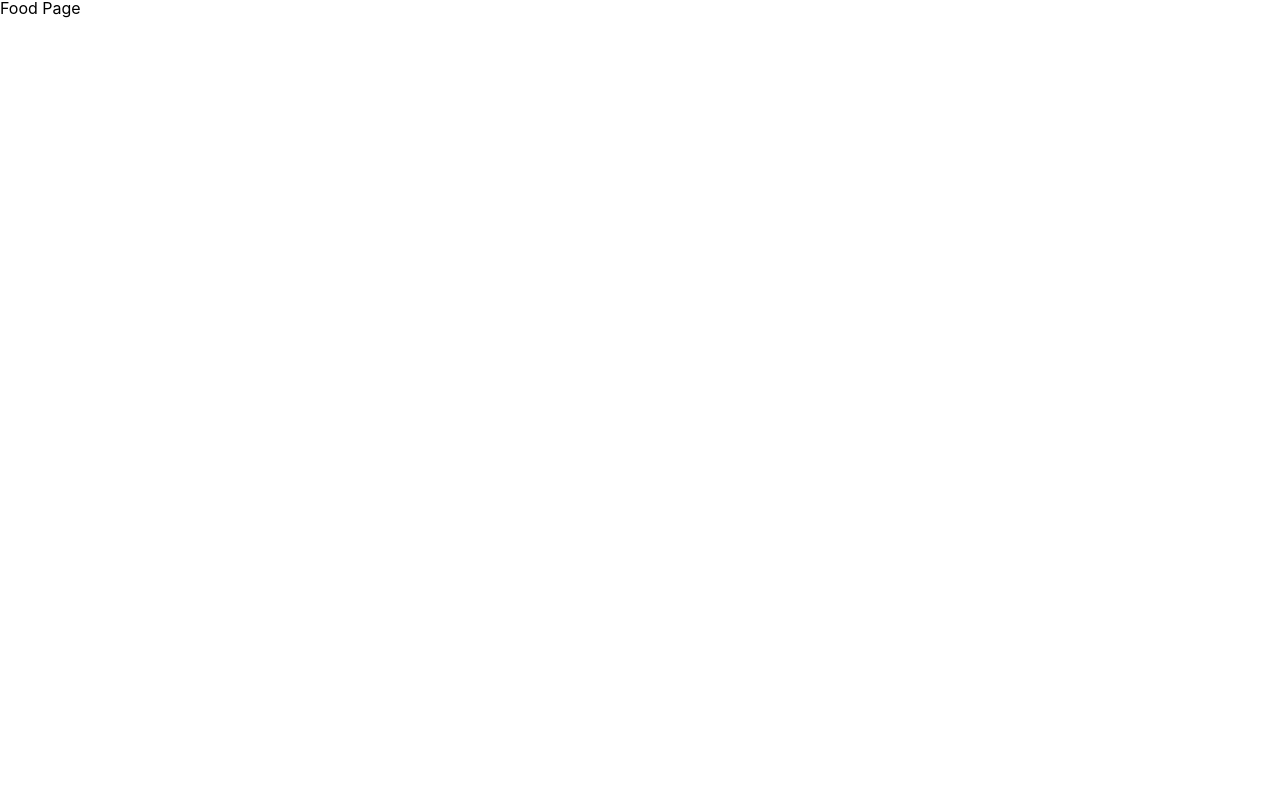
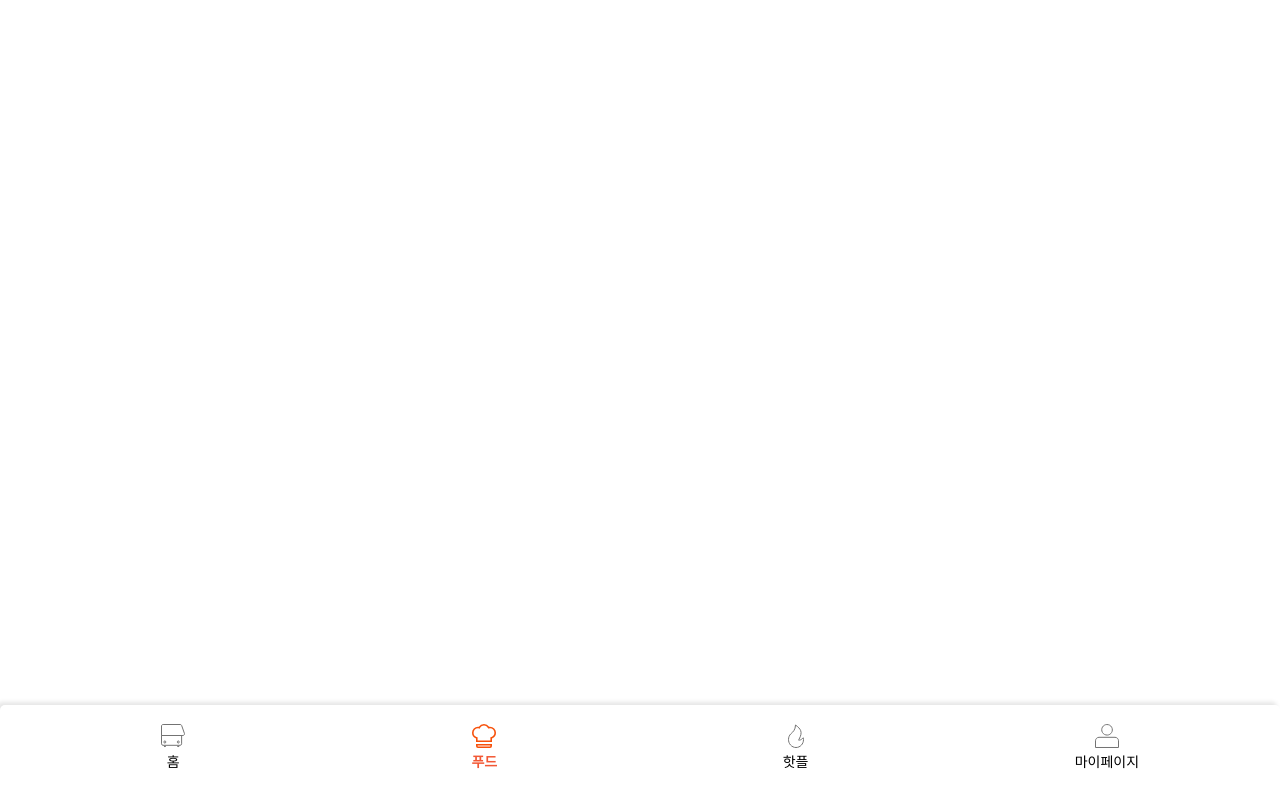
Before and after one commit to jma1020/foorang-front, a Next.js app: page /food in a window 1280 px wide. Built offline with nearby package versions, Linux system fonts and the light colour scheme; a web font is replaced by a local one.

Commit message:
:sparkles: 내비게이터 컴포넌트 구현

```diff
--- a/src/components/Navigator.tsx
+++ b/src/components/Navigator.tsx
@@ -0,0 +1,75 @@
+import React from "react";
+import { useRouter } from "next/router";
+import Link from "next/link";
+import styled from "@emotion/styled";
+import { COLOR } from "../shared/constants";
+
+function Navigator() {
+  const router = useRouter();
+  const { pathname } = router;
+  return (
+    <Wrap>
+      <ul id="navigator">
+        <li>
+          <Link href="/">
+            <Item name="home" here={pathname == "/" ? true : false}>
+              홈
+            </Item>
+          </Link>
+        </li>
+        <li>
+          <Link href="/food">
+            <Item name="food" here={pathname == "/food" ? true : false}>
+              푸드
+            </Item>
+          </Link>
+        </li>
+        <li>
+          <Link href="/hotplace">
+            <Item name="hotplace" here={pathname == "/hotplace" ? true : false}>
+              핫플
+            </Item>
+          </Link>
+        </li>
+        <li>
+          <Link href="/mypage">
+            <Item name="mypage" here={pathname == "/mypage" ? true : false}>
+              마이페이지
+            </Item>
+          </Link>
+        </li>
+      </ul>
+    </Wrap>
+  );
+}
+
+const Wrap = styled.nav`
+  position: fixed;
+  padding: 15px 20px 25px 20px;
+  width: 100%;
+  height: 105px;
+  bottom: -10px;
+  border-radius: 5px;
+  box-shadow: -3px -3px 4px 0px rgba(0, 0, 0, 0.1);
+  ul {
+    display: flex;
+    gap: 0 5px;
+    li {
+      flex: 1;
+      text-align: center;
+    }
+  }
+`;
+const Item = styled.a<{ name: string; here: boolean }>`
+  display: block;
+  padding: 35px 0 0 0;
+  background-image: ${(prop) =>
+    `url(/icons/nav_${prop.name}_${prop.here ? "color" : "line"}.svg)`};
+  background-repeat: no-repeat;
+  background-position: top center;
+  color: ${(prop) => (prop.here ? COLOR.main : "none")};
+  font-weight: ${(prop) => (prop.here ? "700" : "400")};
+  font-size: 14px;
+`;
+
+export default Navigator;
--- a/src/pages/food/index.tsx
+++ b/src/pages/food/index.tsx
@@ -1,8 +1,12 @@
 import type { NextPage } from "next";
+import Navigator from "../../components/Navigator";
 
 const Food: NextPage = () => {
-  return <div>Food Page</div>;
+  return (
+    <div>
+      <Navigator />
+    </div>
+  );
 };
 
 export default Food;
-Food;
```
Also changed, not shown: src/pages/hotplace/index.tsx (+6 -1 lines), src/pages/mypage/index.tsx (+6 -1 lines).
